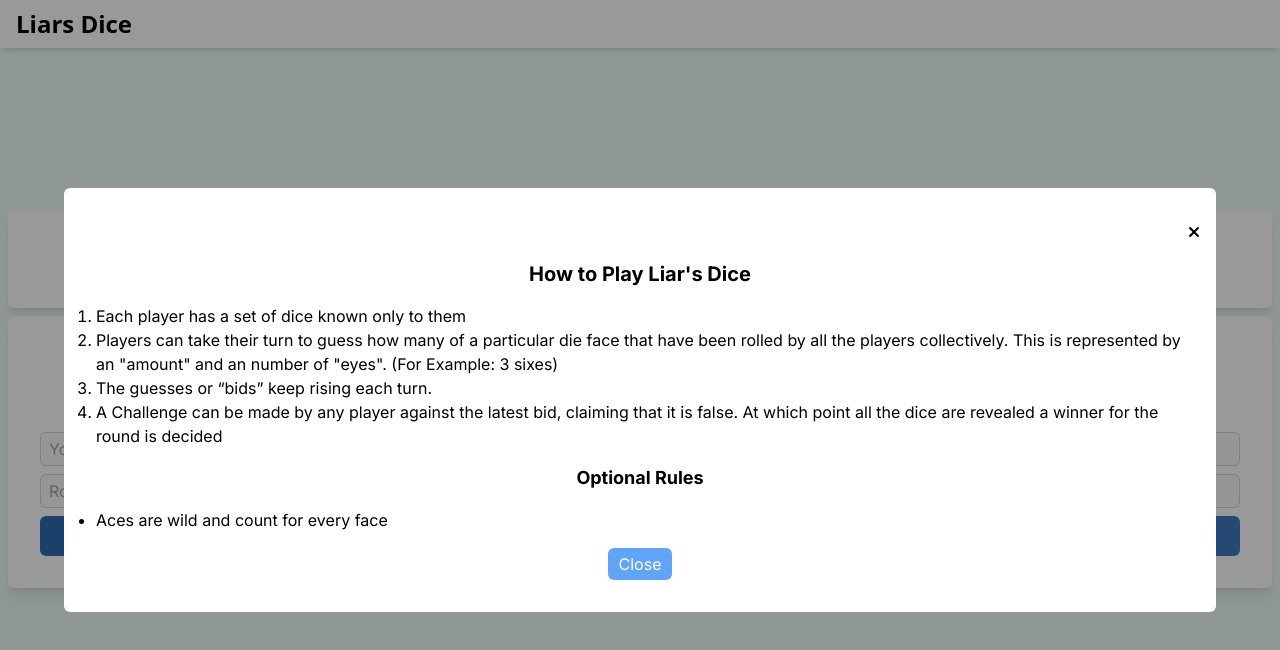
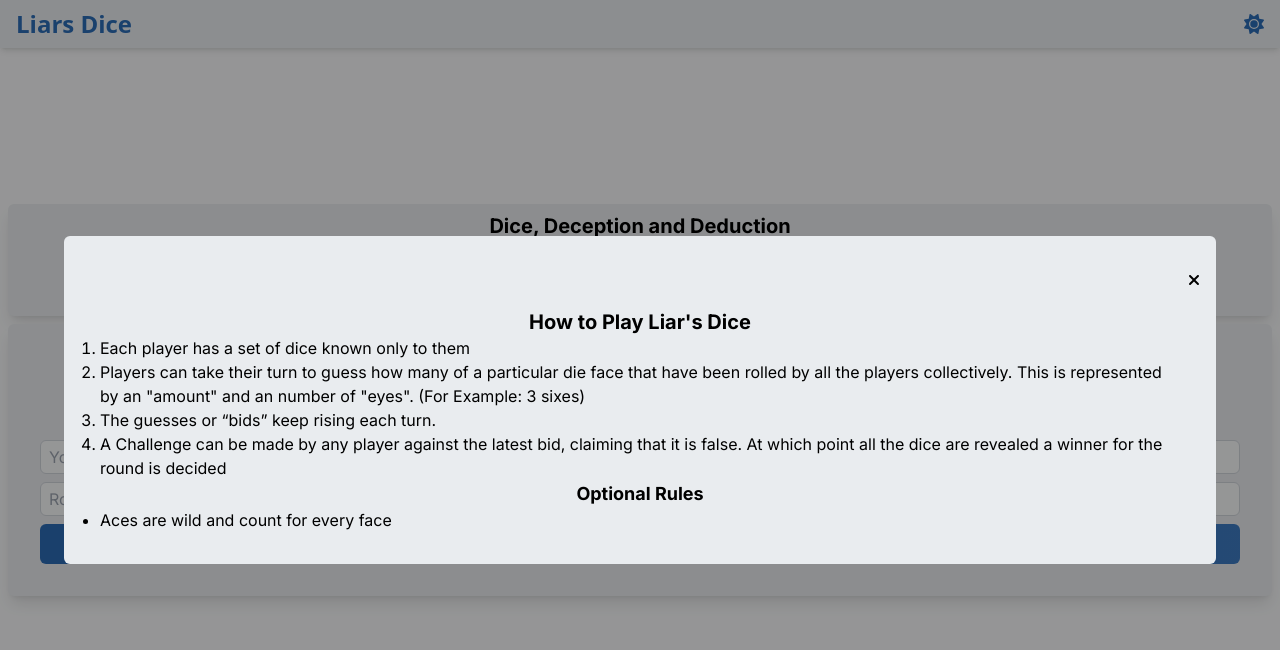
Before and after one commit to ajaytitus1386/dudo, a Next.js app: page / in a window 1280 px wide. Both pictures are taken after a click on the element "How to Play". Shown: the top 650 px of the page. Built offline with nearby package versions, Linux system fonts and the light colour scheme.

Commit message:
feat: dark mode for index page

```diff
--- a/src/components/Button.tsx
+++ b/src/components/Button.tsx
@@ -10,7 +10,7 @@ const Button: React.FC<Props> = ({ className, onClick, children }) => {
     return (
         <button
             className={[
-                "w-auto min-w-[4rem] h-8 bg-blue-400 rounded-md hover:bg-blue-600 text-white",
+                "w-auto min-w-[4rem] h-8 bg-primary-light-100 rounded-md hover:bg-primary-light-300 text-text-light-100 dark:text-text-dark-100",
                 className,
             ].join(" ")}
             onClick={onClick}
--- a/src/components/Hug.tsx
+++ b/src/components/Hug.tsx
@@ -14,7 +14,7 @@ const Hug: React.FC<PropsWithChildren<Props>> = ({
         <div
             id={id}
             className={[
-                "w-full shadow-lg rounded-md px-4 py-2 bg-background-light",
+                "w-full shadow-lg rounded-md px-4 py-2 bg-background-light-200 dark:bg-background-dark-200",
                 className,
             ].join(" ")}
         >
--- a/src/components/Input.tsx
+++ b/src/components/Input.tsx
@@ -25,13 +25,13 @@ const Input: FC<Props> = ({
                 onChange={onChange}
                 placeholder={placeholder}
                 className={[
-                    "w-full px-2 py-1 bg-gray-50 border border-gray-300 text-gray-900 placeholder-gray-400 rounded-md focus-visible:outline-none focus:ring-blue-500 focus:border-blue-500",
+                    "w-full px-2 py-1 bg-gray-50 dark:bg-background-dark-100 border border-gray-300 dark:border-background-dark-300 text-text-light-500 dark:text-text-dark-500 placeholder-gray-400 dark:placeholder-gray-600 rounded-md focus-visible:outline-none focus:ring-blue-500 focus:border-blue-500",
                     RightElement ? " rounded-r-none" : "",
                     className,
                 ].join(" ")}
             />
             {RightElement && (
-                <span className="flex items-center bg-gray-50 border border-gray-300 rounded-md rounded-l-none border-l-0 px-2">
+                <span className="flex items-center bg-gray-50 dark:bg-background-dark-100 border border-gray-300 dark:border-background-dark-300 rounded-md rounded-l-none border-l-0 px-2">
                     {RightElement}
                 </span>
             )}
--- a/src/components/Layout.tsx
+++ b/src/components/Layout.tsx
@@ -7,7 +7,10 @@ type Props = {
 
 const Layout: React.FC<Props> = ({ children }) => {
     return (
-        <div id={"layout"} className="bg-teal-50">
+        <div
+            id={"layout"}
+            className="bg-background-light-100 dark:bg-background-dark-100"
+        >
             <Navbar />
             {children}
         </div>
--- a/src/components/Modal.tsx
+++ b/src/components/Modal.tsx
@@ -38,26 +38,25 @@ const Modal: React.FC<Props> = ({ children, invoker, className, heading }) => {
                 {/* Modal Body */}
                 <div
                     ref={modalRef}
-                    className="flex flex-col gap-4 w-[90%] max-h-[75%] m-auto py-8 px-4 overflow-y-auto bg-background-light rounded-md"
+                    className="flex flex-col gap-4 w-[90%] max-h-[75%] m-auto py-8 px-4 bg-background-light-200 dark:bg-background-dark-200 rounded-md"
                 >
                     {/* Modal Header */}
                     <div className="flex flex-row items-center justify-between">
                         <div />
 
-                        <h2 className="font-bold text-2xl text-text-light dark:text-text-dark">
+                        <h2 className="font-bold text-2xl text-text-light-500 dark:text-text-dark-500">
                             {heading}
                         </h2>
 
                         <button onClick={onClose}>
-                            <FontAwesomeIcon icon={faXmark} />
+                            <FontAwesomeIcon
+                                icon={faXmark}
+                                className="text-text-light-500 dark:text-text-dark-500"
+                            />
                         </button>
                     </div>
                     {/* Modal Content */}
-                    {children}
-                    {/* Modal Footer */}
-                    <div className="m-auto">
-                        <Button onClick={onClose}>Close</Button>
-                    </div>
+                    <div className="overflow-y-auto px-1 gap-2">{children}</div>
                 </div>
             </div>
         </>
--- a/src/components/Navbar.tsx
+++ b/src/components/Navbar.tsx
@@ -1,10 +1,36 @@
+import { faMoon, faSun } from "@fortawesome/free-solid-svg-icons"
+import { FontAwesomeIcon } from "@fortawesome/react-fontawesome"
+import { useThemeContext } from "context/themeContext"
 import React from "react"
 
 const Navbar = () => {
+    const { theme, toggleTheme } = useThemeContext()
+
     return (
-        <div className="w-full flex items-center justify-between fixed z-10 top-0 px-4 py-2 bg-background-light shadow-md">
-            <h1 className="text-2xl font-bold">Liars Dice</h1>
-            <div className=""></div>
+        <div className="w-full flex items-center justify-between fixed z-10 top-0 px-4 py-2 bg-background-light-200 dark:bg-background-dark-200 shadow-md">
+            <h1 className="text-2xl font-bold text-primary-light-300 dark:text-text-dark-500">
+                Liars Dice
+            </h1>
+            <button
+                type="button"
+                onClick={() => toggleTheme()}
+                className="relative flex flex-col items-center justify-center w-5 h-5 overflow-hidden"
+            >
+                <FontAwesomeIcon
+                    icon={faSun}
+                    className={[
+                        "text-primary-light-300 dark:text-text-dark-500 text-xl transition-all duration-300",
+                        theme === "light" ? "mt-5" : "mt-0",
+                    ].join(" ")}
+                />
+                <FontAwesomeIcon
+                    icon={faMoon}
+                    className={[
+                        "text-text-light-500 dark:text-text-dark-500 text-xl transition-all duration-300",
+                        theme === "dark" ? "mb-5" : "mb-0",
+                    ].join(" ")}
+                />
+            </button>
         </div>
     )
 }
--- a/src/components/index/Hero.tsx
+++ b/src/components/index/Hero.tsx
@@ -6,16 +6,16 @@ import HowToPlay from "../content/HowToPlay"
 
 const Hero = () => {
     return (
-        <Hug className="flex flex-col justify-center items-center">
-            <h2 className="text-xl font-bold text-center">
+        <Hug className="flex flex-col gap-2 justify-center items-center">
+            <h2 className="text-xl font-bold text-center text-text-light-500 dark:text-text-dark-500">
                 Dice, Deception and Deduction
             </h2>
-            <p className="text-center text-sm">
+            <p className="text-center text-sm text-text-light-300 dark:text-text-dark-300">
                 A simple game of bluff and tactic for 2-6 players.
             </p>
             <Modal
                 invoker={
-                    <Button className="w-fit px-4 py-1 text-white">
+                    <Button className="w-fit px-4 py-1 font-medium text-text-light-100 dark:text-text-dark-100">
                         How to Play
                     </Button>
                 }
--- a/src/components/index/RoomDialogBox.tsx
+++ b/src/components/index/RoomDialogBox.tsx
@@ -23,7 +23,8 @@ const RoomTypeTab = ({
             } hover:opacity-100
             after:content-[''] ${
                 isSelected ? "after:w-full" : "after:w-0"
-            } after:h-[4px] after:bg-primary-light-400 after:absolute
+            } after:h-[4px] after:bg-primary-light-400 after:dark:bg-primary-light-200 after:absolute
+            text-text-light-500 dark:text-text-dark-500
             after:bottom-0 after:transition-all after:duration-300 after:hover:w-full ${
                 animateLeft ? "after:left-0" : "after:right-0"
             }`}
@@ -80,7 +81,7 @@ const RoomDialogBox = () => {
                     RightElement={
                         !isJoinGame && (
                             <FontAwesomeIcon
-                                className="cursor-pointer hover:rotate-180 transition-transform"
+                                className="cursor-pointer text-text-light-500 dark:text-text-dark-500 hover:rotate-180 transition-transform"
                                 icon={faArrowsRotate}
                             />
                         )
```
